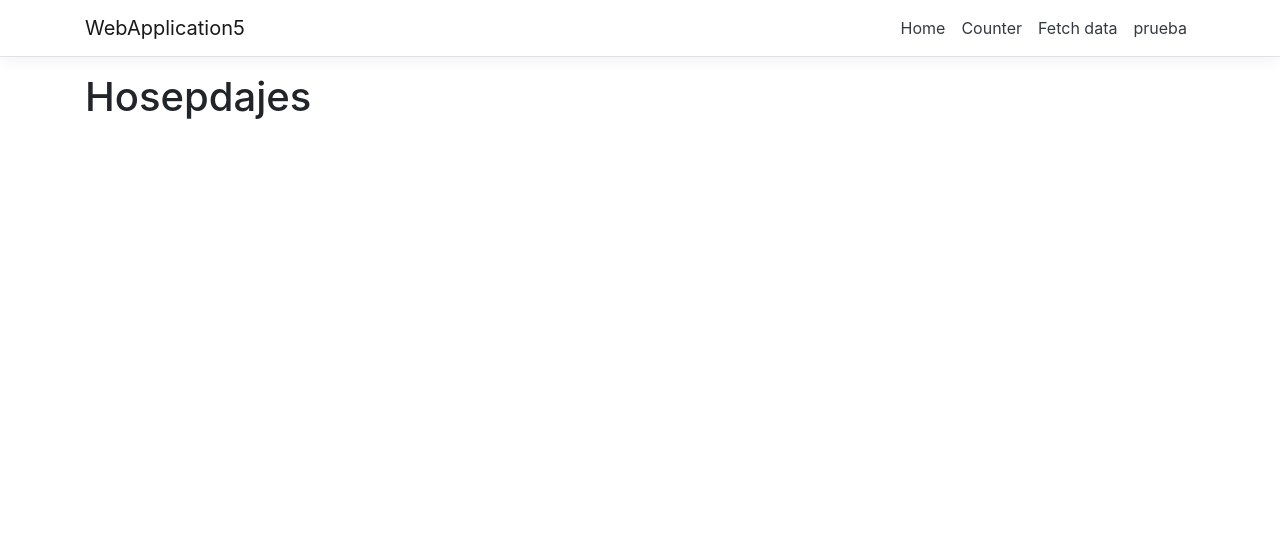
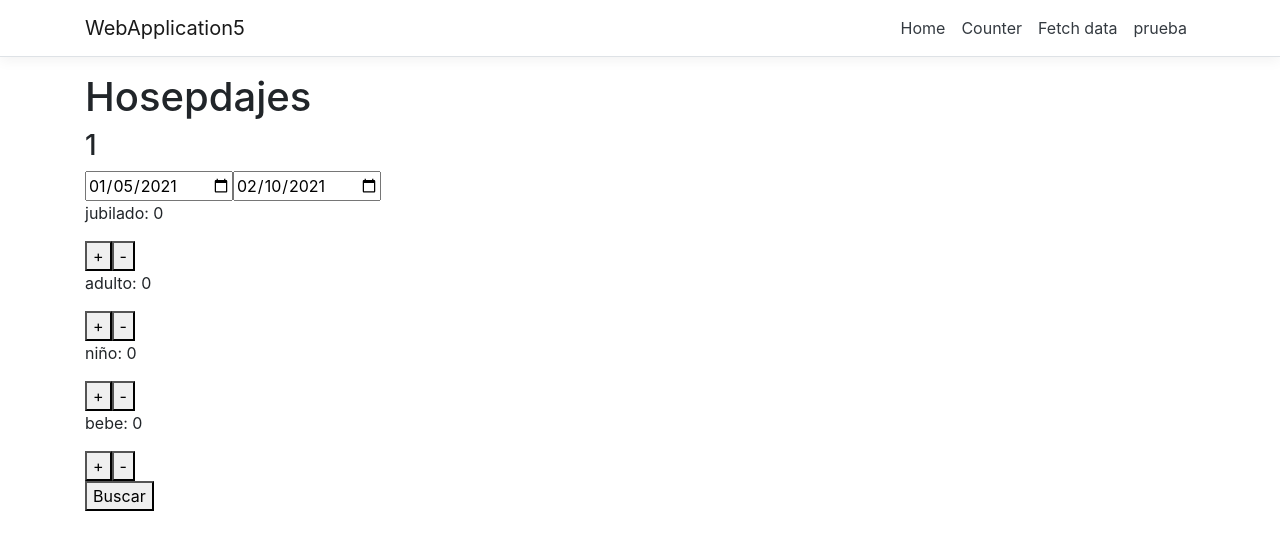
Before and after one commit to Emiliano-Russo/Obligatorio, an Angular app in the folder ObligatorioDDA2/ObligatorioDDA2/ClientApp/: page /hospedajes/1 in a window 1280 px wide. Shown: the top 550 px of the page. Built offline with nearby package versions, Linux system fonts and the light colour scheme.

Commit message:
interfaz hospedaje implementada

```diff
--- a/ObligatorioDDA2/ObligatorioDDA2/ClientApp/src/app/hospedajes/hospedajes.component.html
+++ b/ObligatorioDDA2/ObligatorioDDA2/ClientApp/src/app/hospedajes/hospedajes.component.html
@@ -1 +1,41 @@
 <h1>Hosepdajes</h1>
+<h3>{{nombrePunto}}</h3>
+<div id="parametros">
+  <input type="date" id="entrada" value="2021-01-05"/>
+  <input type="date" id="salida" value="2021-02-10"/>
+  <div>
+    <div id="jubilado">
+      <p>jubilado: {{personas[3]}}</p>
+      <button (click)="sumarPersona(3)">+</button>
+      <button (click)="quitarPersona(3)">-</button>
+    </div>
+    <div id="adulto">
+      <p>adulto: {{personas[0]}}</p>
+      <button (click)="sumarPersona(0)">+</button>
+      <button (click)="quitarPersona(0)">-</button>
+    </div>
+    <div id="niño">
+      <p>niño: {{personas[1]}}</p>
+      <button (click)="sumarPersona(1)">+</button>
+      <button (click)="quitarPersona(1)">-</button>
+    </div>
+    <div id="bebe">
+      <p>bebe: {{personas[2]}}</p>
+      <button (click)="sumarPersona(2)">+</button>
+      <button (click)="quitarPersona(2)">-</button>
+    </div>
+  </div>
+  <button (click)="buscarHospedajes()">Buscar</button>
+</div>
+<div id="resultados" style="margin:5px">
+  <div *ngFor="let hotel of hoteles">
+    <div style="border: 1px solid orange; margin:5px;">
+      <h3>{{hotel.alojamiento.nombre}}</h3>
+      <p>Estrellas: {{hotel.alojamiento.estrellas}}☆</p>
+      <p>Direccion: {{hotel.alojamiento.direccion}}</p>
+      <p>Precio noche: {{hotel.alojamiento.precioNoche}}$</p>
+      <p>Descripcion: {{hotel.alojamiento.descripcion}}</p>
+      <p>Precio final: {{hotel.precioTotal}}$</p>
+    </div>
+  </div>
+</div>
--- a/ObligatorioDDA2/ObligatorioDDA2/ClientApp/src/app/hospedajes/hospedajes.component.ts
+++ b/ObligatorioDDA2/ObligatorioDDA2/ClientApp/src/app/hospedajes/hospedajes.component.ts
@@ -8,7 +8,9 @@ import { HttpClient } from '@angular/common/http';
 })
 export class HospedajesComponent implements OnInit {
 
-
+  nombrePunto: string;
+  personas: number[] = [0, 0, 0, 0];
+  hoteles: string;
 
   constructor(private router: ActivatedRoute, private http: HttpClient) {
   }
@@ -17,8 +19,49 @@ export class HospedajesComponent implements OnInit {
   ngOnInit() {
     this.router.paramMap.
       subscribe(params => {
-        console.log(params);
+        this.nombrePunto = params.get("nombre");
+        console.log("Punto: " + this.nombrePunto);
       });
+    this.alojamiento.Punto.Nombre = this.nombrePunto;
+
   }
 
+  sumarPersona(i: number) {
+    console.log("llego el numero: " + i);
+    console.log(this.personas == undefined);
+    this.personas[i]++;
+  }
+  quitarPersona(i: number) {
+    if (this.personas[i] > 0) {
+      this.personas[i]--;
+    }
+  }
+
+  alojamiento = {
+    "Punto": {
+      "Nombre": "",
+      "Descripcion": "asd",
+      "Region": 0,
+      "Categoria": [0],
+      "ImgName":["zero"]
+    },
+    "Estadia": {
+      "Entrada": "",
+      "Salida": "",
+      "RangoEdades":[0]
+    }
+  }
+
+  buscarHospedajes() {
+    this.alojamiento.Estadia.Entrada = (<HTMLInputElement>document.getElementById("entrada")).value;
+    this.alojamiento.Estadia.Salida = (<HTMLInputElement>document.getElementById("salida")).value;
+    this.alojamiento.Estadia.RangoEdades = this.personas;
+
+    this.http.post<string>("https://localhost:44336/" + 'Hospedajes/Busqueda', this.alojamiento).subscribe(data => {
+      console.log(data);
+      this.hoteles = data;
+    })
+  }
+
+
 }
```
Also changed, not shown: 1 other file (tests, documents, lock files or other folders).
